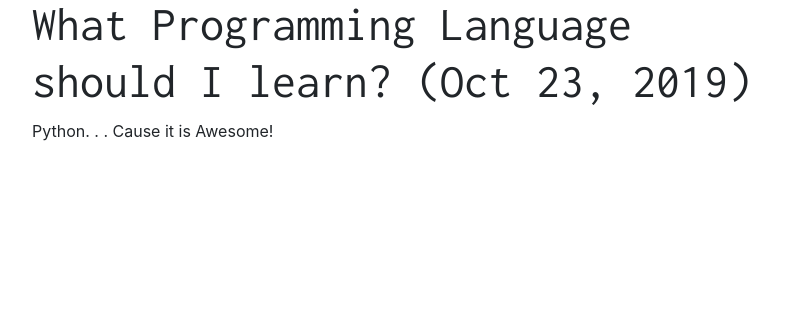
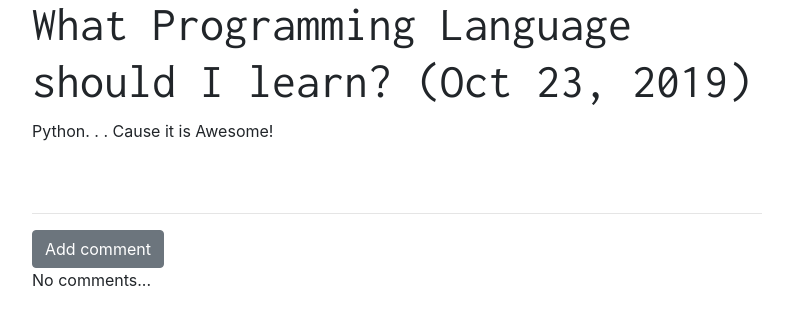
Before and after one commit to ychuckt8/cy_django_site_2, a Django app: page /post/1 in a window 1280 px wide. Shown: the part 134-459 px from the top of the page, without its empty margins (23-816 px from the left). Run offline with Django 3.2, Linux system fonts and the light colour scheme; data comes from the database, SQL or seed files in the repository; both versions use the stored data as it was after the commit; some libraries are stand-ins or nearby versions.

Commit message:
Add feature to comment on blog posts.

```diff
--- a/blog/admin.py
+++ b/blog/admin.py
@@ -1,5 +1,6 @@
 from django.contrib import admin
-from .models import Post
+from .models import Post, Comment
 
 # Register your models here.
 admin.site.register(Post)
+admin.site.register(Comment)
--- a/blog/models.py
+++ b/blog/models.py
@@ -16,3 +16,13 @@
 
     def __str__(self):
         return self.title
+
+
+class Comment(models.Model):
+    post = models.ForeignKey('blog.Post', on_delete=models.CASCADE, related_name='comments')
+    author = models.CharField(max_length=200)
+    text = models.TextField()
+    created_date = models.DateTimeField(default=timezone.now)
+
+    def __str__(self):
+        return self.text
--- a/blog/templates/blog/post_detail.html
+++ b/blog/templates/blog/post_detail.html
@@ -3,7 +3,7 @@
 {% block title %} {{ post.title }} {% endblock %}
 
 {% block content %}
-    <div class="post">
+    <div class="post" xmlns="http://www.w3.org/1999/html" xmlns="http://www.w3.org/1999/html">
 
         {% if post.published_date %}
             <div class="date">
@@ -23,4 +23,22 @@
         <h1>{{ post.title }}</h1>
         <p>{{ post.text|linebreaksbr }}</p>
     </div>
+
+    <hr>
+    <a href="{% url 'add_comment_to_post' pk=post.pk %}" class="btn btn-secondary">Add comment</a>
+    {% for comment in post.comments.all %}
+        <div class="comment">
+
+            <div class="date">
+                {{ comment.created_date }}
+            </div>
+
+            <strong>{{ comment.author }}</strong>
+            <p>{{ comment.text }}</p>
+        </div>
+
+    {% empty %}
+        <p>No comments...</p>
+
+    {% endfor %}
 {% endblock %}
--- a/blog/urls.py
+++ b/blog/urls.py
@@ -25,4 +25,8 @@
     # 127.0.0.1:8000/post/2/publish --> local
     # mydjangosite.com/post/2/publish --> online
     path('post/<int:pk>/publish/', views.post_publish, name='post_publish'),
+
+    # 127.0.0.1:8000/post/2/comment --> local
+    # mydjangosite.com/post/2/comment --> online
+    path('post/<int:pk>/comment/', views.add_comment_to_post, name='add_comment_to_post'),
 ]
--- a/blog/views.py
+++ b/blog/views.py
@@ -2,7 +2,7 @@
 from django.shortcuts import render, get_object_or_404, redirect
 from django.utils import timezone
 
-from blog.forms import PostForm
+from blog.forms import PostForm, CommentForm
 from blog.models import Post
 
 
@@ -64,3 +64,19 @@
     post = get_object_or_404(Post, pk=pk)
     post.publish()
     return redirect('post_detail', pk=pk)
+
+
+def add_comment_to_post(request, pk):
+    post = get_object_or_404(Post, pk=pk)
+    if request.method == 'POST':
+        # Updating on existing form
+        form = CommentForm(request.POST)
+        if form.is_valid():
+            comment = form.save(commit=False)
+            comment.author = request.user
+            comment.post = post
+            comment.save()
+            return redirect('post_detail', pk=post.pk)
+    else:
+        form = CommentForm()
+    return render(request, 'blog/add_comment_to_post.html', {'form': form})
```
Also changed, not shown: blog/forms.py (+7 -1 lines), blog/templates/blog/add_comment_to_post.html (added, +12 -0 lines), blog/migrations/0002_comment.py (added), db.sqlite3, 1 other file.
